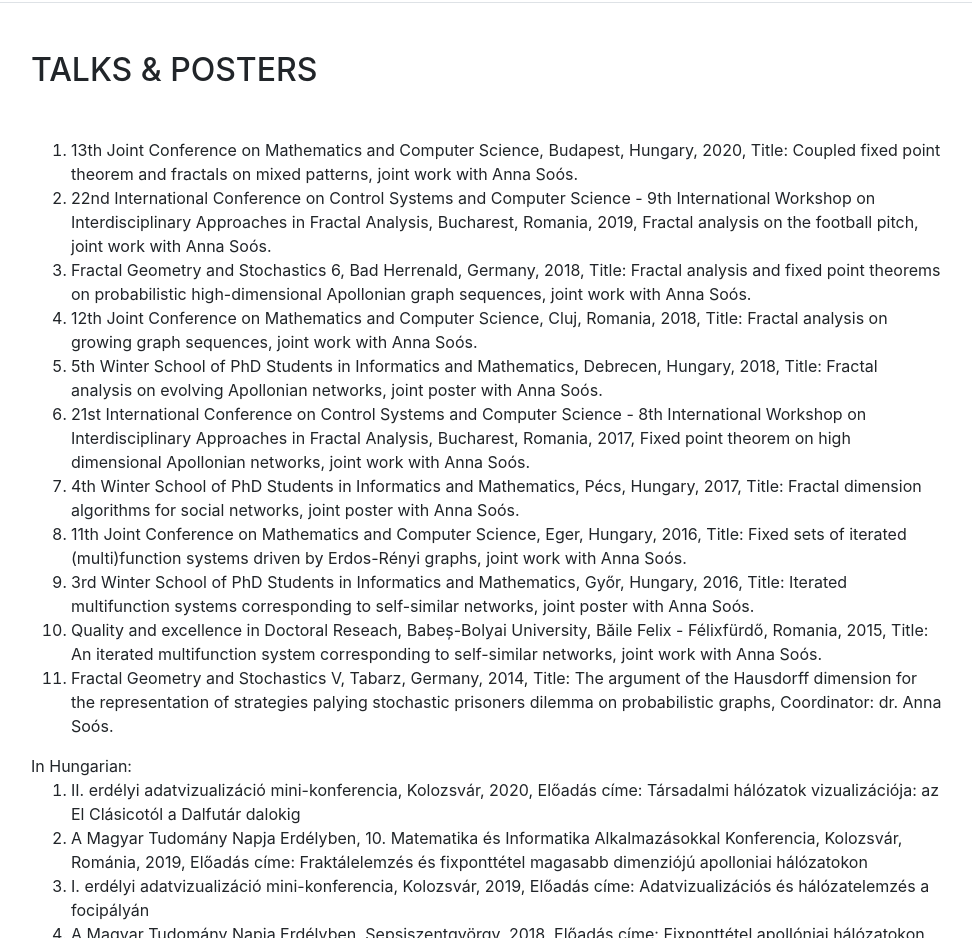
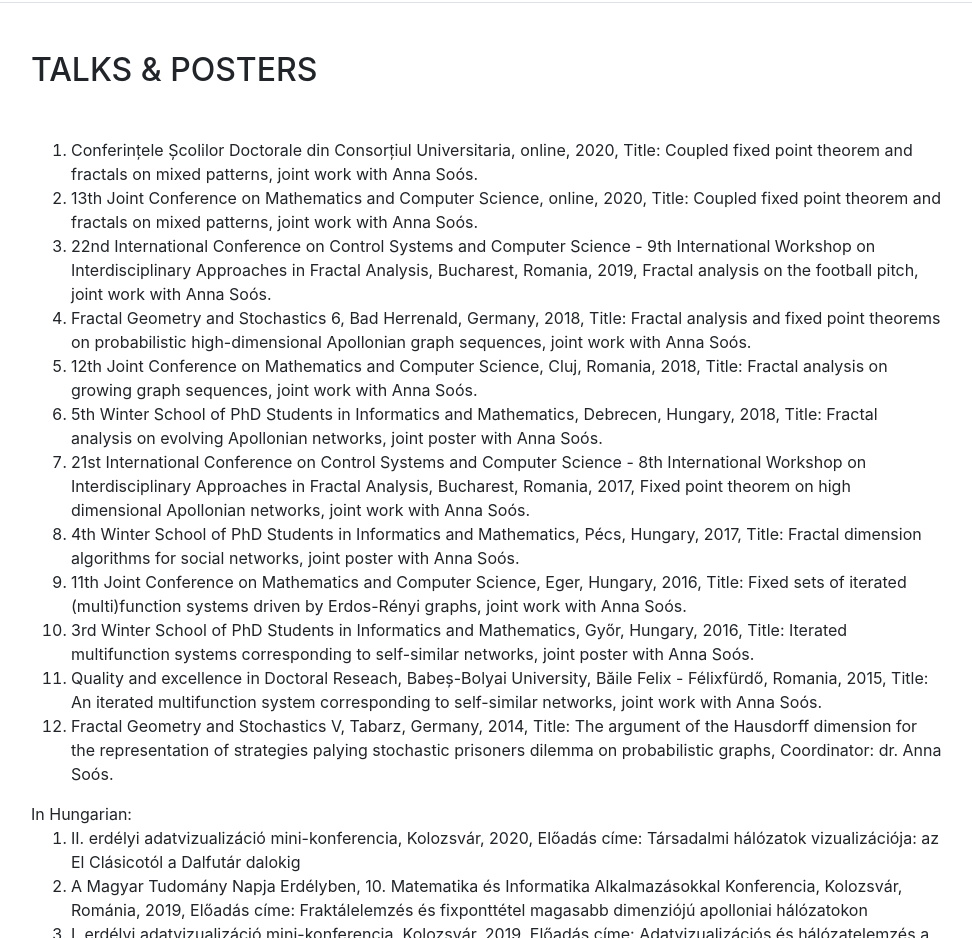
Before and after one commit to simonlevente/simonlevente.github.io, a website with bundled scripts: page index.html in a window 1280 px wide. Shown: the part 2380-3318 px from the top of the page, without its empty margins (289-1261 px from the left). Built offline with nearby package versions, Linux system fonts and the light colour scheme; a web font is replaced by a local one.

Commit message:
Add files via upload

```diff
--- a/index.html
+++ b/index.html
@@ -201,7 +201,9 @@
         <div class="my-auto">
           <h2 class="mb-5">Talks & posters</h2>
             <ol>
-                <li>13th Joint Conference on Mathematics and Computer Science, Budapest, Hungary, 2020,
+                <li>Conferințele Școlilor Doctorale din Consorțiul Universitaria, online, 2020,
+                    Title: Coupled fixed point theorem and fractals on mixed patterns, joint work with Anna Soós.</li>
+                <li>13th Joint Conference on Mathematics and Computer Science, online, 2020,
                     Title: Coupled fixed point theorem and fractals on mixed patterns, joint work with Anna Soós.</li>
                 <li>22nd International Conference on Control Systems and Computer Science - 9th International Workshop on
                     Interdisciplinary Approaches in Fractal Analysis, Bucharest, Romania, 2019,
```
